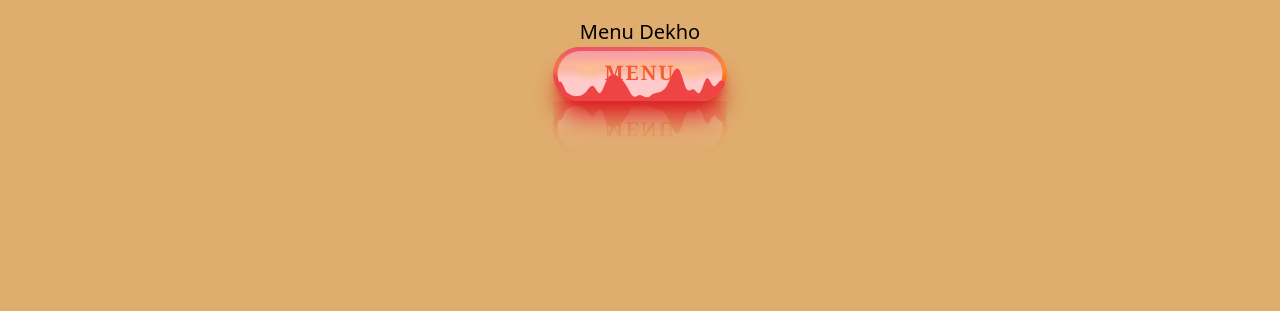
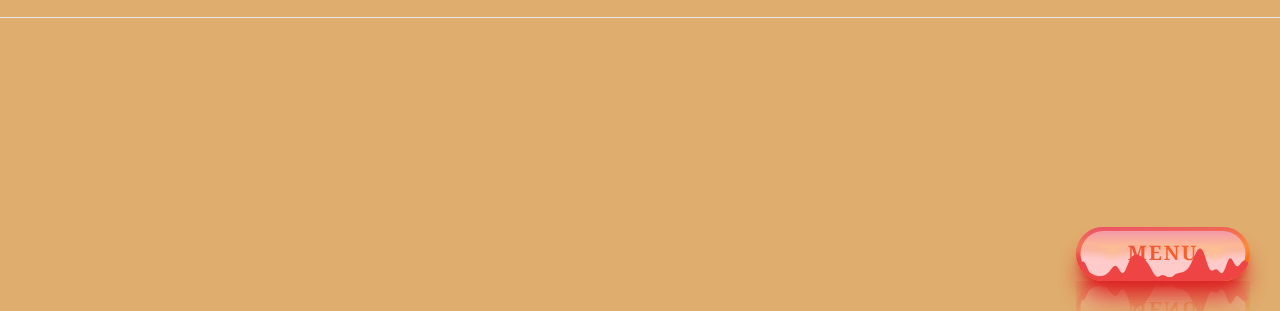
Before and after one commit to tarun-kashyap149/C-practice, a plain HTML site: page chaibar/index.html in a window 1280 px wide. Shown: the part 489-800 px from the top of the page. Drawn offline with nearby package versions, Linux system fonts and the light colour scheme.

Commit message:
changed home page menu button

```diff
--- a/chaibar/index.html
+++ b/chaibar/index.html
@@ -60,10 +60,10 @@
             <button class="buttons1">Order kro</button>
           </div>
         </div>
+        </div>
+        <hr>
+        <div id="orderbutton">
 
-        </div>
-        <div id="orderbutton">
-            <h2>Menu Dekho</h2>
             <!-- From Uiverse.io by SmookyDev -->
 <button
   style="-webkit-box-reflect: below 0px linear-gradient(to bottom, rgba(0,0,0,0.0), rgba(0,0,0,0.4));"
--- a/chaibar/style.css
+++ b/chaibar/style.css
@@ -93,6 +93,9 @@
 #orderbutton{
     text-align: center;
     font-size:20px;
+    position:fixed;
+    right:30px;
+    bottom:30px;
 
 }
 .buttons1{
```
Also changed, not shown: chaibar/menu.html (added, +1 -0 lines).
